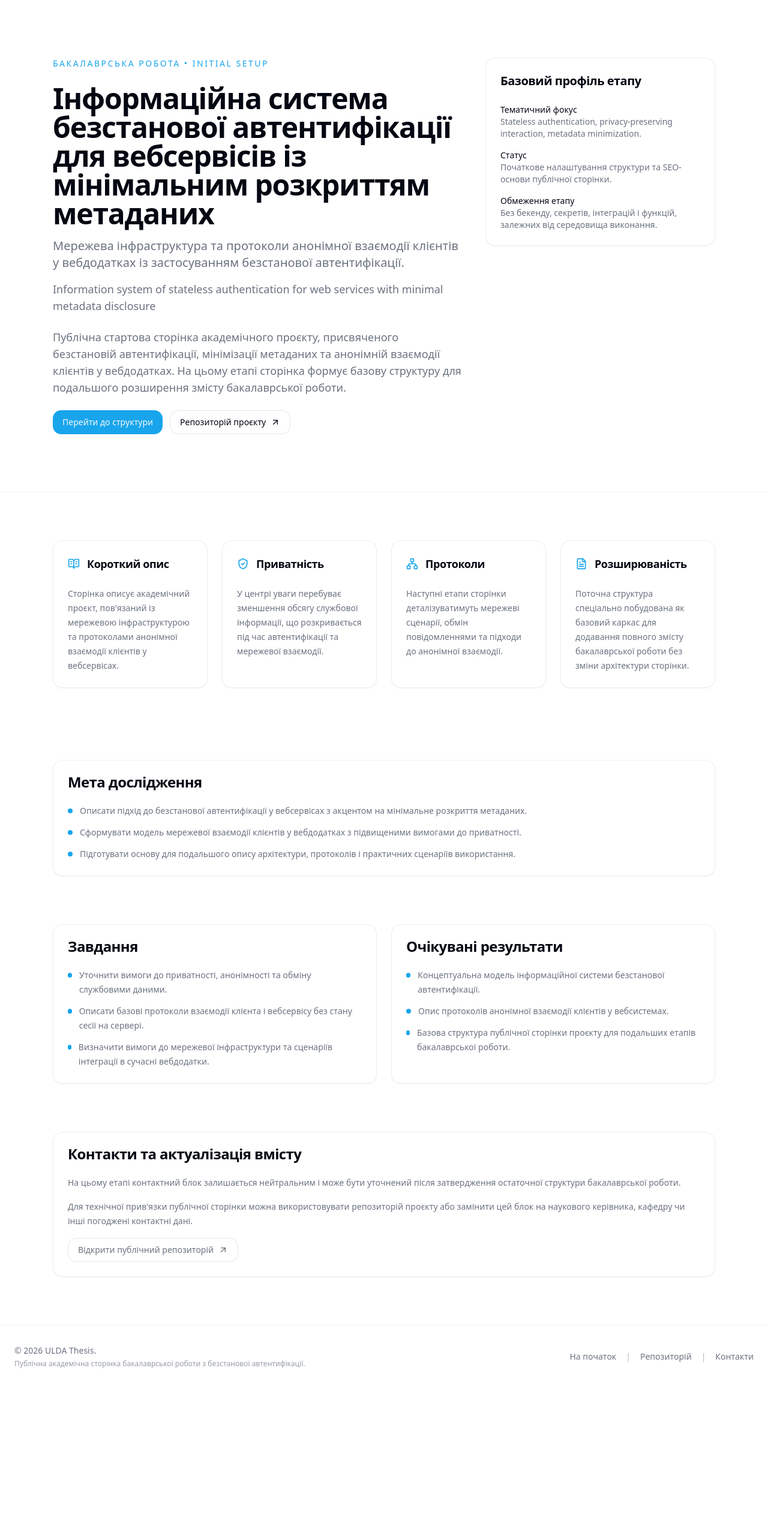
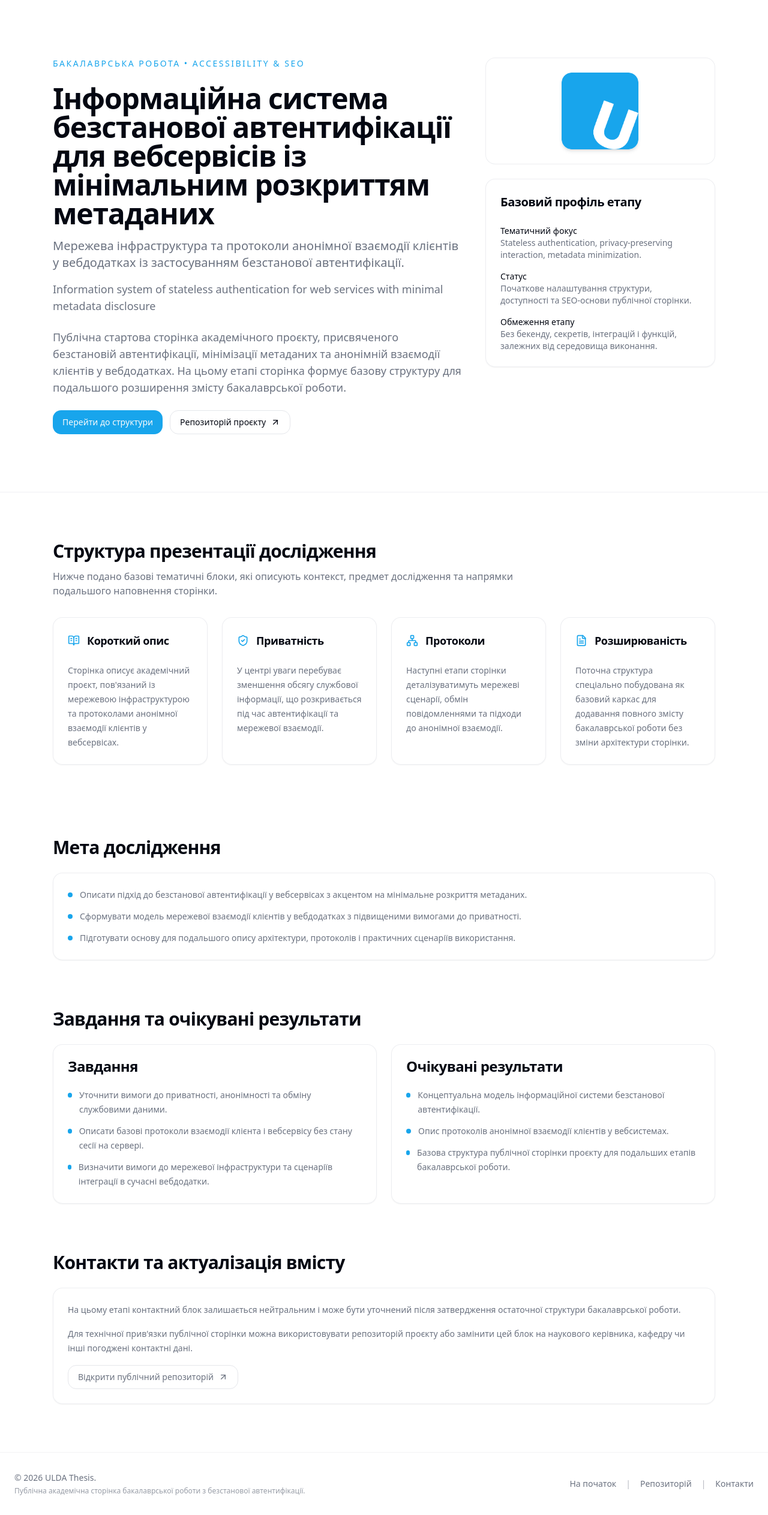
Before and after one commit to nonsence02/ulda-landing-sanitized, a Next.js app: page / in a window 1280 px wide. Shown: the whole page at 60% size. Before the commit the page ends 2314 px from the top, so only its background shows below. Built offline with nearby package versions, Linux system fonts and the light colour scheme.

Commit message:
refactor: improve semantic structure and accessibility of thesis landing page

```diff
--- a/app/globals.css
+++ b/app/globals.css
@@ -57,4 +57,14 @@
   body {
     @apply bg-background text-foreground;
   }
+
+  a:focus-visible {
+    @apply outline-none ring-2 ring-ring ring-offset-2 ring-offset-background rounded-sm;
+  }
 }
+
+@layer components {
+  .skip-link {
+    @apply sr-only focus:not-sr-only focus:absolute focus:left-4 focus:top-4 focus:z-50 focus:rounded-md focus:bg-background focus:px-4 focus:py-2 focus:text-foreground focus:shadow-md focus:ring-2 focus:ring-ring;
+  }
+}
--- a/app/page.tsx
+++ b/app/page.tsx
@@ -1,3 +1,4 @@
+import Image from "next/image"
 import Link from "next/link"
 import { ArrowUpRight, BookOpenText, FileText, Network, ShieldCheck } from "lucide-react"
 import { Button } from "@/components/ui/button"
@@ -23,19 +24,51 @@ const expectedResults = [
   "Базова структура публічної сторінки проєкту для подальших етапів бакалаврської роботи.",
 ]
 
+const structuredData = {
+  "@context": "https://schema.org",
+  "@type": "WebPage",
+  name: siteConfig.titleUk,
+  description: siteConfig.description,
+  inLanguage: "uk",
+  url: siteConfig.url,
+  isPartOf: {
+    "@type": "WebSite",
+    name: siteConfig.shortName,
+    url: siteConfig.url,
+  },
+  about: siteConfig.topics,
+  mainEntity: {
+    "@type": "CreativeWork",
+    name: siteConfig.titleUkFull,
+    alternateName: siteConfig.titleEnFull,
+    author: {
+      "@type": "Person",
+      name: siteConfig.authorName,
+    },
+    educationalLevel: "Bachelor",
+    inLanguage: ["uk", "en"],
+    keywords: siteConfig.keywords.join(", "),
+  },
+}
+
 export default function LandingPage() {
   return (
     <div className="bg-background text-foreground min-h-screen flex flex-col">
+      <script
+        type="application/ld+json"
+        dangerouslySetInnerHTML={{ __html: JSON.stringify(structuredData) }}
+      />
       <main id="main-content" className="flex-grow">
-        <section className="border-b border-border/60">
+        <article aria-labelledby="hero-title">
+          <section aria-labelledby="hero-title" className="border-b border-border/60">
             <div className="container mx-auto max-w-6xl px-4 py-16 md:px-6 md:py-24">
               <div className="grid gap-10 lg:grid-cols-[minmax(0,1.6fr)_minmax(320px,0.9fr)] lg:items-start">
                 <header className="space-y-6">
                   <p className="text-sm font-medium uppercase tracking-[0.18em] text-primary">
-                  Бакалаврська робота • Initial Setup
+                    Бакалаврська робота • Accessibility & SEO
                   </p>
                   <div className="space-y-4">
-                  <h1 className="text-4xl font-semibold tracking-tight md:text-5xl">
+                    <h1 id="hero-title" className="text-4xl font-semibold tracking-tight md:text-5xl">
                       {siteConfig.titleUk}
                     </h1>
                     <p className="text-lg text-muted-foreground md:text-xl">
@@ -48,22 +81,38 @@ export default function LandingPage() {
                     мінімізації метаданих та анонімній взаємодії клієнтів у вебдодатках. На цьому етапі сторінка
                     формує базову структуру для подальшого розширення змісту бакалаврської роботи.
                   </p>
-                <div className="flex flex-col gap-3 sm:flex-row">
+                  <nav aria-label="Основні дії сторінки" className="flex flex-col gap-3 sm:flex-row">
                     <Button asChild>
                       <Link href="#thesis-overview">Перейти до структури</Link>
                     </Button>
                     <Button asChild variant="outline">
-                    <Link href={siteConfig.repositoryUrl} target="_blank" rel="noopener noreferrer">
-                      Репозиторій проєкту <ArrowUpRight className="h-4 w-4" />
+                      <Link
+                        href={siteConfig.repositoryUrl}
+                        target="_blank"
+                        rel="noopener noreferrer"
+                        aria-label="Відкрити публічний репозиторій бакалаврського проєкту"
+                      >
+                        Репозиторій проєкту <ArrowUpRight aria-hidden="true" className="h-4 w-4" />
                       </Link>
                     </Button>
-                </div>
+                  </nav>
                 </header>
 
-              <aside aria-label="Коротка інформація про проєкт">
+                <aside aria-labelledby="project-summary-title" className="space-y-6">
+                  <figure className="flex items-center justify-center rounded-lg border border-border/70 bg-card/50 p-6">
+                    <Image
+                      src="/logomark.png"
+                      alt="Символічний логотип ULDA як візуальний маркер дослідження приватності та безстанової автентифікації"
+                      width={160}
+                      height={160}
+                      priority
+                      className="h-24 w-24 rounded-lg shadow-md md:h-32 md:w-32"
+                    />
+                  </figure>
+
                   <Card className="h-full border-border/70 bg-card/70">
                     <CardHeader>
-                    <CardTitle className="text-xl">Базовий профіль етапу</CardTitle>
+                      <CardTitle id="project-summary-title" className="text-xl">Базовий профіль етапу</CardTitle>
                     </CardHeader>
                     <CardContent className="space-y-4 text-sm text-muted-foreground">
                       <div>
@@ -72,7 +121,7 @@ export default function LandingPage() {
                       </div>
                       <div>
                         <p className="font-medium text-foreground">Статус</p>
-                      <p>Початкове налаштування структури та SEO-основи публічної сторінки.</p>
+                        <p>Початкове налаштування структури, доступності та SEO-основи публічної сторінки.</p>
                       </div>
                       <div>
                         <p className="font-medium text-foreground">Обмеження етапу</p>
@@ -85,14 +134,25 @@ export default function LandingPage() {
             </div>
           </section>
 
-        <section id="thesis-overview" className="py-14 md:py-20">
+          <section id="thesis-overview" aria-labelledby="overview-title" className="py-14 md:py-20">
             <div className="container mx-auto max-w-6xl px-4 md:px-6">
+              <header className="mb-8 max-w-3xl space-y-3">
+                <h2 id="overview-title" className="text-2xl font-semibold tracking-tight md:text-3xl">
+                  Структура презентації дослідження
+                </h2>
+                <p className="text-sm leading-6 text-muted-foreground md:text-base">
+                  Нижче подано базові тематичні блоки, які описують контекст, предмет дослідження та напрямки
+                  подальшого наповнення сторінки.
+                </p>
+              </header>
+
               <div className="grid gap-6 md:grid-cols-2 xl:grid-cols-4">
-              <Card className="border-border/70 bg-card/60">
+                <section aria-labelledby="overview-description-title">
+                  <Card className="h-full border-border/70 bg-card/60">
                     <CardHeader>
                       <div className="flex items-center gap-3">
-                    <BookOpenText className="h-5 w-5 text-primary" />
-                    <CardTitle className="text-lg">Короткий опис</CardTitle>
+                        <BookOpenText aria-hidden="true" className="h-5 w-5 text-primary" />
+                        <CardTitle id="overview-description-title" className="text-lg">Короткий опис</CardTitle>
                       </div>
                     </CardHeader>
                     <CardContent className="text-sm leading-6 text-muted-foreground">
@@ -100,12 +160,14 @@ export default function LandingPage() {
                       анонімної взаємодії клієнтів у вебсервісах.
                     </CardContent>
                   </Card>
+                </section>
 
-              <Card className="border-border/70 bg-card/60">
+                <section aria-labelledby="overview-privacy-title">
+                  <Card className="h-full border-border/70 bg-card/60">
                     <CardHeader>
                       <div className="flex items-center gap-3">
-                    <ShieldCheck className="h-5 w-5 text-primary" />
-                    <CardTitle className="text-lg">Приватність</CardTitle>
+                        <ShieldCheck aria-hidden="true" className="h-5 w-5 text-primary" />
+                        <CardTitle id="overview-privacy-title" className="text-lg">Приватність</CardTitle>
                       </div>
                     </CardHeader>
                     <CardContent className="text-sm leading-6 text-muted-foreground">
@@ -113,12 +175,14 @@ export default function LandingPage() {
                       автентифікації та мережевої взаємодії.
                     </CardContent>
                   </Card>
+                </section>
 
-              <Card className="border-border/70 bg-card/60">
+                <section aria-labelledby="overview-protocols-title">
+                  <Card className="h-full border-border/70 bg-card/60">
                     <CardHeader>
                       <div className="flex items-center gap-3">
-                    <Network className="h-5 w-5 text-primary" />
-                    <CardTitle className="text-lg">Протоколи</CardTitle>
+                        <Network aria-hidden="true" className="h-5 w-5 text-primary" />
+                        <CardTitle id="overview-protocols-title" className="text-lg">Протоколи</CardTitle>
                       </div>
                     </CardHeader>
                     <CardContent className="text-sm leading-6 text-muted-foreground">
@@ -126,12 +190,14 @@ export default function LandingPage() {
                       анонімної взаємодії.
                     </CardContent>
                   </Card>
+                </section>
 
-              <Card className="border-border/70 bg-card/60">
+                <section aria-labelledby="overview-extensibility-title">
+                  <Card className="h-full border-border/70 bg-card/60">
                     <CardHeader>
                       <div className="flex items-center gap-3">
-                    <FileText className="h-5 w-5 text-primary" />
-                    <CardTitle className="text-lg">Розширюваність</CardTitle>
+                        <FileText aria-hidden="true" className="h-5 w-5 text-primary" />
+                        <CardTitle id="overview-extensibility-title" className="text-lg">Розширюваність</CardTitle>
                       </div>
                     </CardHeader>
                     <CardContent className="text-sm leading-6 text-muted-foreground">
@@ -139,17 +205,20 @@ export default function LandingPage() {
                       бакалаврської роботи без зміни архітектури сторінки.
                     </CardContent>
                   </Card>
+                </section>
               </div>
             </div>
           </section>
 
           <section aria-labelledby="goals-title" className="py-8 md:py-10">
             <div className="container mx-auto max-w-6xl px-4 md:px-6">
+              <header className="mb-6 max-w-3xl space-y-3">
+                <h2 id="goals-title" className="text-2xl font-semibold tracking-tight md:text-3xl">
+                  Мета дослідження
+                </h2>
+              </header>
               <Card className="border-border/70 bg-card/60">
-              <CardHeader>
-                <CardTitle id="goals-title">Мета дослідження</CardTitle>
-              </CardHeader>
-              <CardContent>
+                <CardContent className="pt-6">
                   <ul className="space-y-3 text-sm leading-6 text-muted-foreground">
                     {goals.map((goal) => (
                       <li key={goal} className="flex gap-3">
@@ -165,10 +234,16 @@ export default function LandingPage() {
 
           <section aria-labelledby="tasks-title" className="py-8 md:py-10">
             <div className="container mx-auto max-w-6xl px-4 md:px-6">
+              <header className="mb-6 max-w-3xl space-y-3">
+                <h2 id="tasks-title" className="text-2xl font-semibold tracking-tight md:text-3xl">
+                  Завдання та очікувані результати
+                </h2>
+              </header>
               <div className="grid gap-6 lg:grid-cols-2">
-              <Card className="border-border/70 bg-card/60">
+                <section aria-labelledby="tasks-list-title">
+                  <Card className="h-full border-border/70 bg-card/60">
                     <CardHeader>
-                  <CardTitle id="tasks-title">Завдання</CardTitle>
+                      <CardTitle id="tasks-list-title">Завдання</CardTitle>
                     </CardHeader>
                     <CardContent>
                       <ul className="space-y-3 text-sm leading-6 text-muted-foreground">
@@ -181,10 +256,12 @@ export default function LandingPage() {
                       </ul>
                     </CardContent>
                   </Card>
+                </section>
 
-              <Card className="border-border/70 bg-card/60">
+                <section aria-labelledby="results-title">
+                  <Card className="h-full border-border/70 bg-card/60">
                     <CardHeader>
-                  <CardTitle>Очікувані результати</CardTitle>
+                      <CardTitle id="results-title">Очікувані результати</CardTitle>
                     </CardHeader>
                     <CardContent>
                       <ul className="space-y-3 text-sm leading-6 text-muted-foreground">
@@ -197,17 +274,20 @@ export default function LandingPage() {
                       </ul>
                     </CardContent>
                   </Card>
+                </section>
               </div>
             </div>
           </section>
 
           <section aria-labelledby="contacts-title" className="py-8 pb-16 md:py-10 md:pb-20">
             <div className="container mx-auto max-w-6xl px-4 md:px-6">
+              <header className="mb-6 max-w-3xl space-y-3">
+                <h2 id="contacts-title" className="text-2xl font-semibold tracking-tight md:text-3xl">
+                  Контакти та актуалізація вмісту
+                </h2>
+              </header>
               <Card className="border-border/70 bg-card/60">
-              <CardHeader>
-                <CardTitle id="contacts-title">Контакти та актуалізація вмісту</CardTitle>
-              </CardHeader>
-              <CardContent className="space-y-4 text-sm leading-6 text-muted-foreground">
+                <CardContent className="space-y-4 pt-6 text-sm leading-6 text-muted-foreground">
                   <p>
                     На цьому етапі контактний блок залишається нейтральним і може бути уточнений після затвердження
                     остаточної структури бакалаврської роботи.
@@ -217,14 +297,20 @@ export default function LandingPage() {
                     цей блок на наукового керівника, кафедру чи інші погоджені контактні дані.
                   </p>
                   <Button asChild variant="outline">
-                  <Link href={siteConfig.repositoryUrl} target="_blank" rel="noopener noreferrer">
-                    Відкрити публічний репозиторій <ArrowUpRight className="h-4 w-4" />
+                    <Link
+                      href={siteConfig.repositoryUrl}
+                      target="_blank"
+                      rel="noopener noreferrer"
+                      aria-label="Відкрити публічний репозиторій для уточнення контактної та проєктної інформації"
+                    >
+                      Відкрити публічний репозиторій <ArrowUpRight aria-hidden="true" className="h-4 w-4" />
                     </Link>
                   </Button>
                 </CardContent>
               </Card>
             </div>
           </section>
+        </article>
       </main>
       <Footer />
     </div>
--- a/components/footer.tsx
+++ b/components/footer.tsx
@@ -12,19 +12,25 @@ export function Footer() {
               Публічна академічна сторінка бакалаврської роботи з безстанової автентифікації.
             </p>
           </div>
-          <div className="flex items-center gap-4 text-sm text-muted-foreground">
+          <nav aria-label="Навігація нижнього колонтитула" className="flex items-center gap-4 text-sm text-muted-foreground">
             <Link href="#main-content" className="hover:text-primary transition-colors">
               На початок
             </Link>
-            <span className="text-muted-foreground/50">|</span>
-            <Link href={siteConfig.repositoryUrl} target="_blank" rel="noopener noreferrer" className="hover:text-primary transition-colors">
+            <span aria-hidden="true" className="text-muted-foreground/50">|</span>
+            <Link
+              href={siteConfig.repositoryUrl}
+              target="_blank"
+              rel="noopener noreferrer"
+              aria-label="Відкрити публічний репозиторій бакалаврського проєкту"
+              className="hover:text-primary transition-colors"
+            >
               Репозиторій
             </Link>
-            <span className="text-muted-foreground/50">|</span>
+            <span aria-hidden="true" className="text-muted-foreground/50">|</span>
             <Link href="#contacts-title" className="hover:text-primary transition-colors">
               Контакти
             </Link>
-          </div>
+          </nav>
         </div>
       </div>
     </footer>
```
Lines whose indentation alone changed are shown as unchanged.
